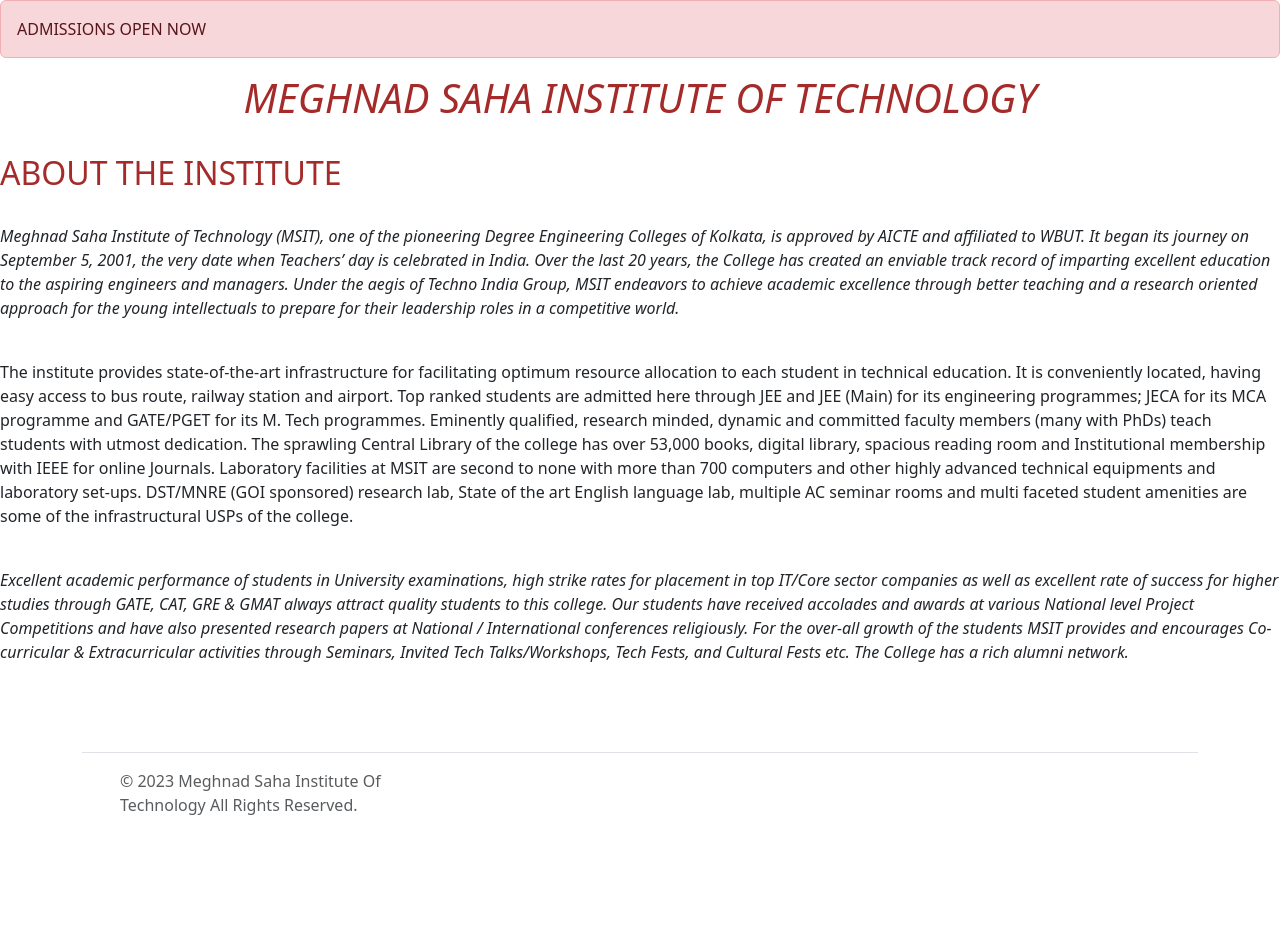
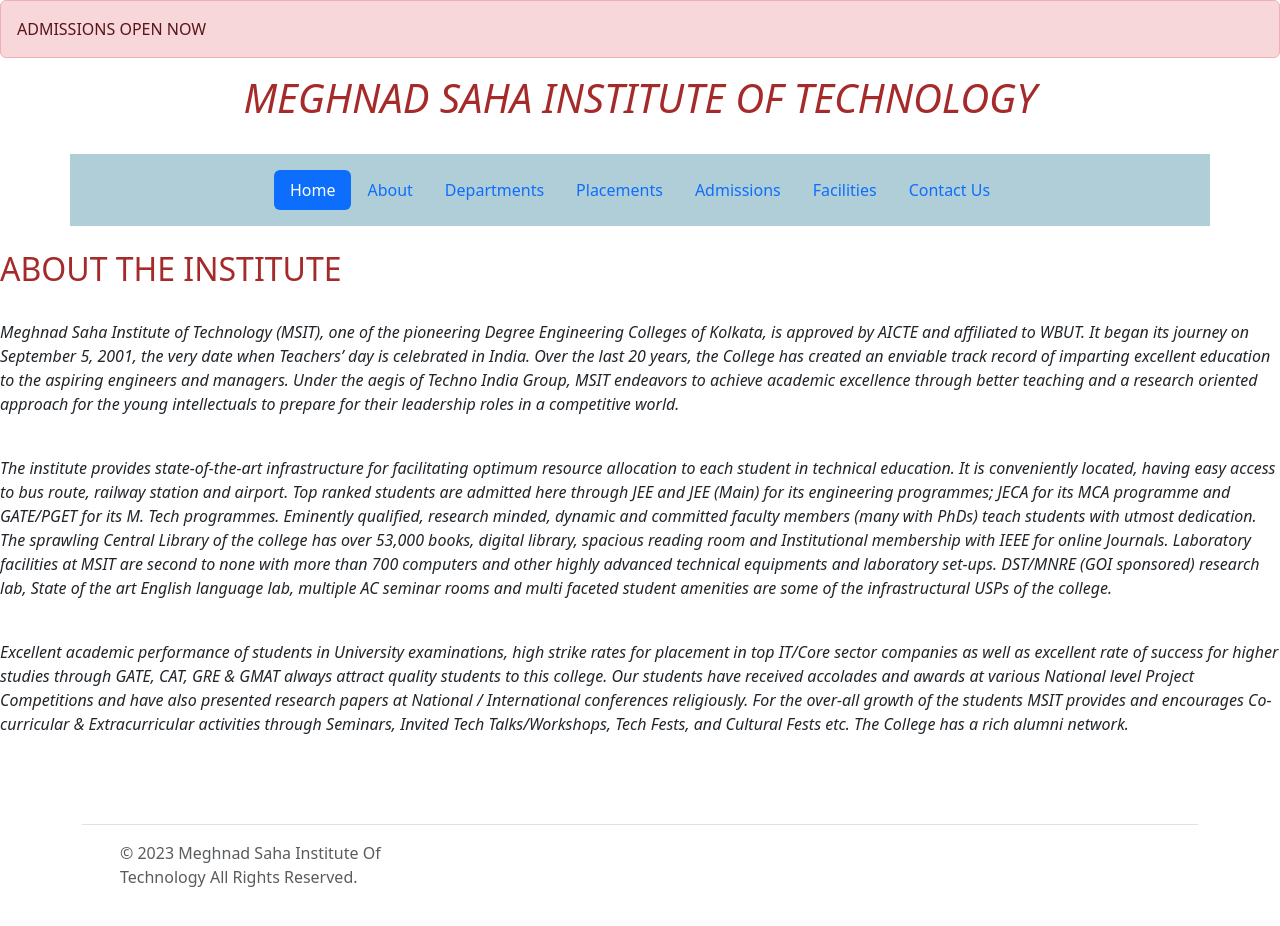
Before and after one commit to Nandinisingh29/PROJECT-MSIT-NANDINI-SINGH, a plain HTML site: page about.html in a window 1280 px wide. Before the commit the page ends 857 px from the top, so only its background shows below. Drawn offline with nearby package versions, Linux system fonts and the light colour scheme.

Commit message:
Update about.html

```diff
--- a/about.html
+++ b/about.html
@@ -16,11 +16,25 @@
     text-align: center;
     font-style: italic;">MEGHNAD SAHA INSTITUTE OF TECHNOLOGY</h1>
     <br>
+    <div style="background-color: rgb(175, 206, 216);"class="container">
+      <header class="d-flex justify-content-center py-3">
+        <ul class="nav nav-pills">
+          <li class="nav-item"><a class="nav-link active" aria-current="page" href="home.html">Home</a></li>
+          <li class="nav-item"><a class="nav-link "  href="about.html">About</a></li>
+          <li class="nav-item"><a href="departments.html" class="nav-link">Departments</a></li>
+          <li class="nav-item"><a href="placement.html" class="nav-link">Placements</a></li>
+          <li class="nav-item"><a href="form.html" class="nav-link">Admissions</a></li>
+          <li class="nav-item"><a href="facilities.html" class="nav-link">Facilities</a></li>
+          <li class="nav-item"><a href="contact.html" class="nav-link">Contact Us</a></li>
+        </ul>
+      </header>
+      </div>
+    <br>
     <h2 style="color: brown;">ABOUT THE INSTITUTE</h2>
     <br>
     <p style="font-style: italic;">Meghnad Saha Institute of Technology (MSIT), one of the pioneering Degree Engineering Colleges of Kolkata, is approved by AICTE and affiliated to WBUT. It began its journey on September 5, 2001, the very date when Teachers’ day is celebrated in India. Over the last 20 years, the College has created an enviable track record of imparting excellent education to the aspiring engineers and managers. Under the aegis of Techno India Group, MSIT endeavors to achieve academic excellence through better teaching and a research oriented approach for the young intellectuals to prepare for their leadership roles in a competitive world.</p>
     <br>
-    <p> The institute provides state-of-the-art infrastructure for facilitating optimum resource allocation to each student in technical education. It is conveniently located, having easy access to bus route, railway station and airport. Top ranked students are admitted here through JEE and JEE (Main) for its engineering programmes; JECA for its MCA programme and GATE/PGET for its M. Tech programmes. Eminently qualified, research minded, dynamic and committed faculty members (many with PhDs) teach students with utmost dedication. The sprawling Central Library of the college has over 53,000 books, digital library, spacious reading room and Institutional membership with IEEE for online Journals. Laboratory facilities at MSIT are second to none with more than 700 computers and other highly advanced technical equipments and laboratory set-ups. DST/MNRE (GOI sponsored) research lab, State of the art English language lab, multiple AC seminar rooms and multi faceted student amenities are some of the infrastructural USPs of the college.</p>
+    <p style="font-style: italic;"> The institute provides state-of-the-art infrastructure for facilitating optimum resource allocation to each student in technical education. It is conveniently located, having easy access to bus route, railway station and airport. Top ranked students are admitted here through JEE and JEE (Main) for its engineering programmes; JECA for its MCA programme and GATE/PGET for its M. Tech programmes. Eminently qualified, research minded, dynamic and committed faculty members (many with PhDs) teach students with utmost dedication. The sprawling Central Library of the college has over 53,000 books, digital library, spacious reading room and Institutional membership with IEEE for online Journals. Laboratory facilities at MSIT are second to none with more than 700 computers and other highly advanced technical equipments and laboratory set-ups. DST/MNRE (GOI sponsored) research lab, State of the art English language lab, multiple AC seminar rooms and multi faceted student amenities are some of the infrastructural USPs of the college.</p>
     <br>
     <p style="font-style: italic;">Excellent academic performance of students in University examinations, high strike rates for placement in top IT/Core sector companies as well as excellent rate of success for higher studies through GATE, CAT, GRE & GMAT always attract quality students to this college. Our students have received accolades and awards at various National level Project Competitions and have also presented research papers at National / International conferences religiously. For the over-all growth of the students MSIT provides and encourages Co-curricular & Extracurricular activities through Seminars, Invited Tech Talks/Workshops, Tech Fests, and Cultural Fests etc. The College has a rich alumni network.</p>
     <br>
```
